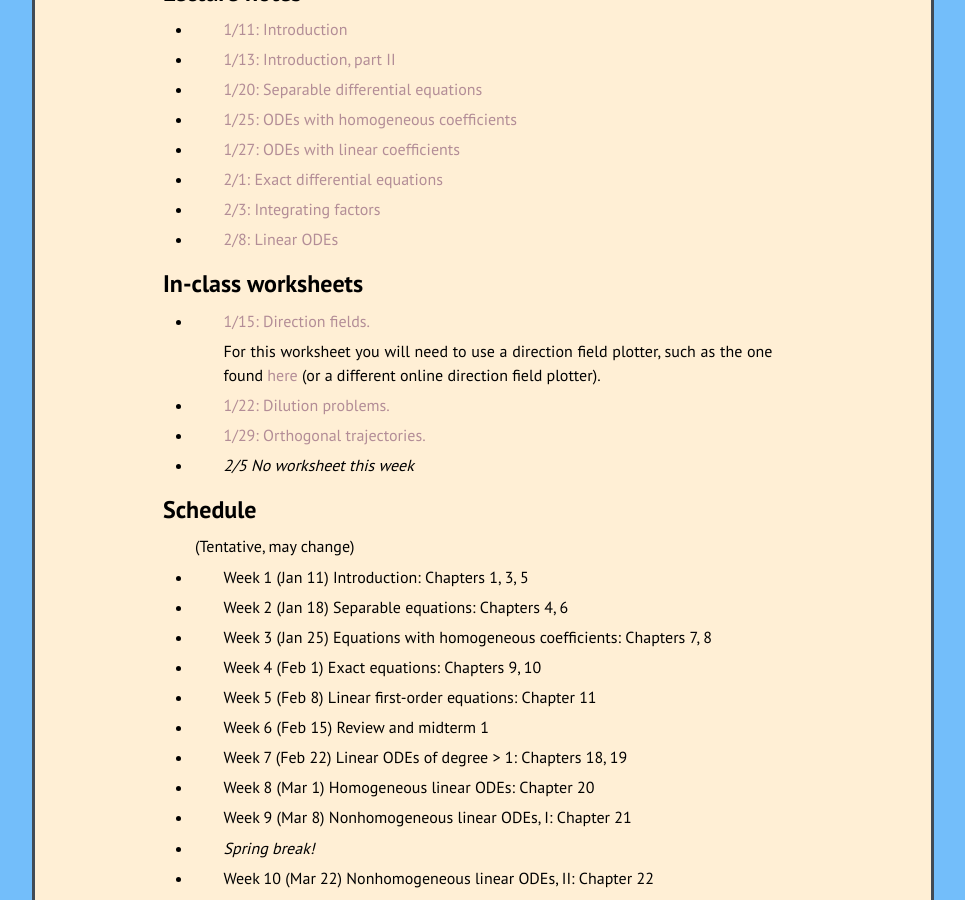
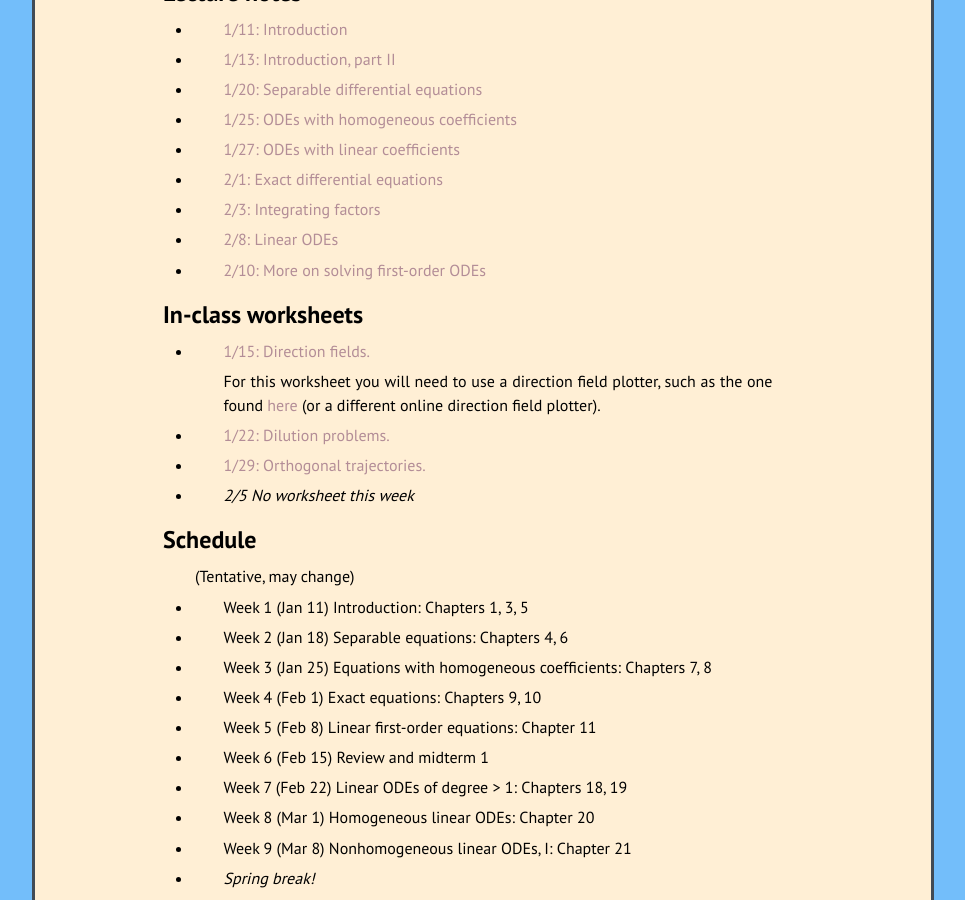
Before and after one commit to kamerynjw/kamerynjw.github.io, a Jekyll site: the page built from teaching/2021/math302.md, in a window 1280 px wide and 900 px high, scrolled down 711 px. Shown: the whole window, without its empty margins (157-1122 px from the left). Built offline with Jekyll 4.4.1, drawn with Linux system fonts in a browser that asks for light colours; nearby versions of some CDN libraries.

Commit message:
new slides

```diff
--- a/teaching/2021/math302.md
+++ b/teaching/2021/math302.md
@@ -40,6 +40,8 @@ Lecture notes
 * [2/3: Integrating factors]({{ page.url }}if.pdf)
 
 * [2/8: Linear ODEs]({{ page.url }}bernoulli.pdf)
+
+* [2/10: More on solving first-order ODEs]({{ page.url }}more-examples.pdf)
 
 
 In-class worksheets
```
Also changed, not shown: 1 other file.
